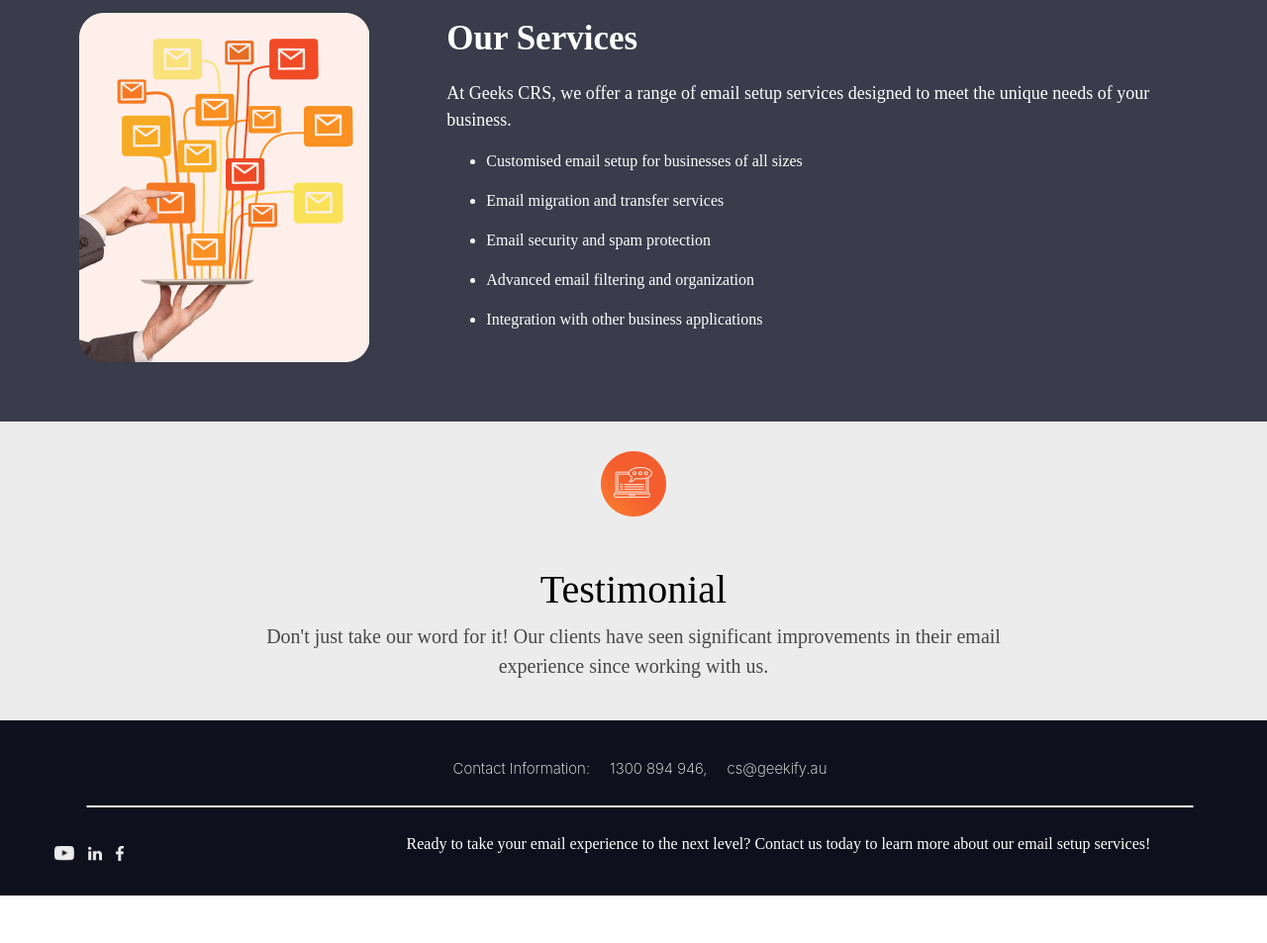
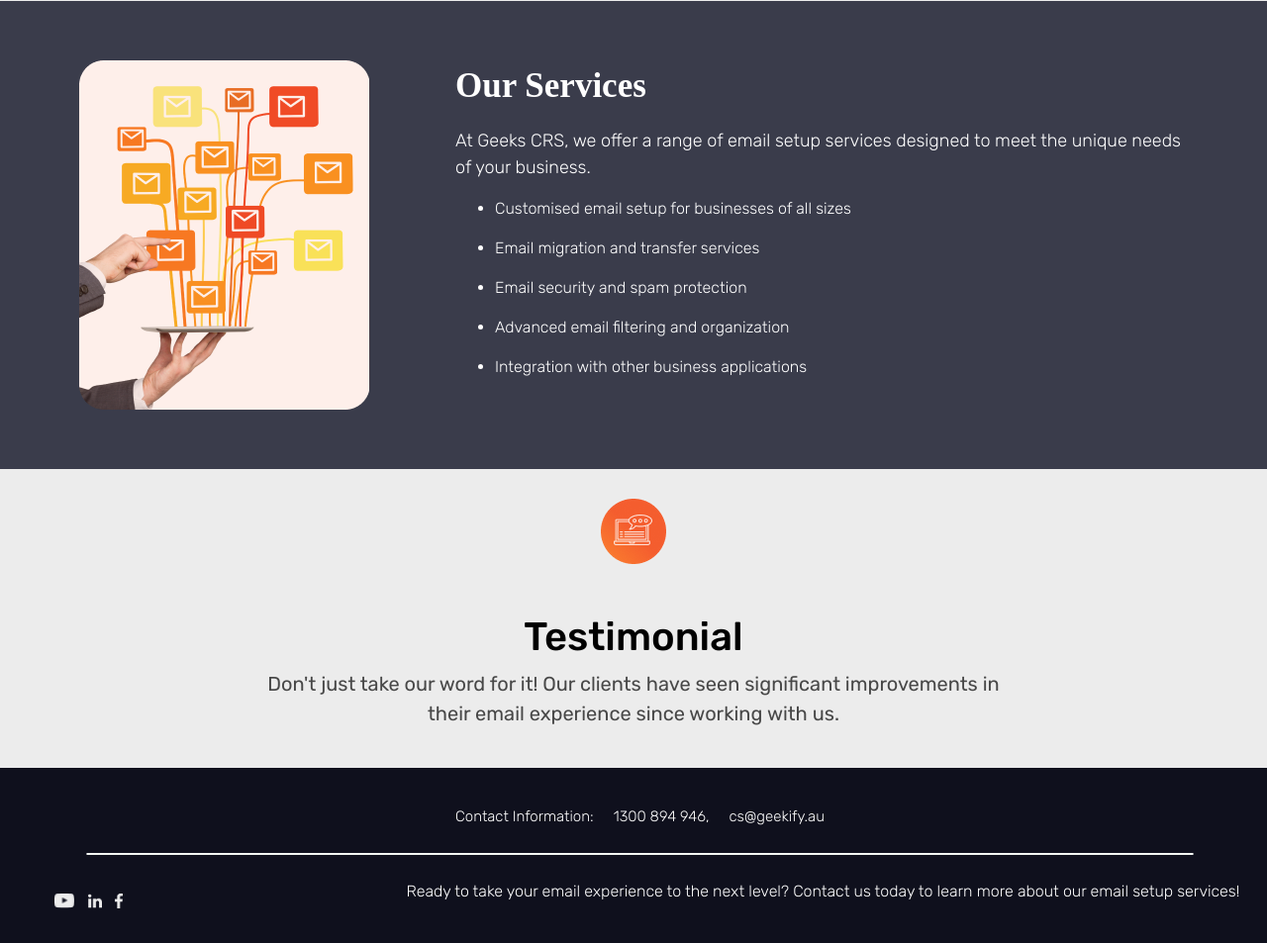
Before and after one commit to tobikrazyit/email-template, a plain HTML site: page index.html in a window 1280 px wide. Shown: the part 1395-2348 px from the top of the page at 99% size. Before the commit the page ends 2300 px from the top, so only its background shows below. Drawn offline with nearby package versions, Linux system fonts and the light colour scheme.

Commit message:
all the responsive issues fixed

```diff
--- a/index.html
+++ b/index.html
@@ -239,7 +239,7 @@
 
                                             </th>
                                             <th class="footer-th">
-                                                <p>Ready to take your email experience to the next level? Contact us
+                                                <p class="footer-para">Ready to take your email experience to the next level? Contact us
                                                     today to
                                                     learn
                                                     more about our email setup services!
--- a/style.css
+++ b/style.css
@@ -1,3 +1,9 @@
+@import url('https://fonts.googleapis.com/css2?family=Rubik:ital,wght@0,300..900;1,300..900&display=swap');
+
+*{
+	font-family: "Rubik", sans-serif;
+}
+
 /* Top nav bar start */
 .responsive-div {
 	padding: 12px 0 0 0;
@@ -206,6 +212,7 @@
 	border: none;
 	cursor: pointer;
 	transition: background-color 0.3s ease;
+	font-family: "Rubik", sans-serif !important;
 }
 
 .btn-get-started:hover {
@@ -278,6 +285,10 @@
 
 .our-service-th-left img {
 	height: auto;
+}
+
+.footer-para{
+	font-family: "Rubik", sans-serif !important;
 }
 
 /* our service css end  */
@@ -454,6 +465,8 @@
 		margin: 10px;
 		padding: 0;
 	}
+
+
 }
 
 @media (max-width: 768px) {
```
